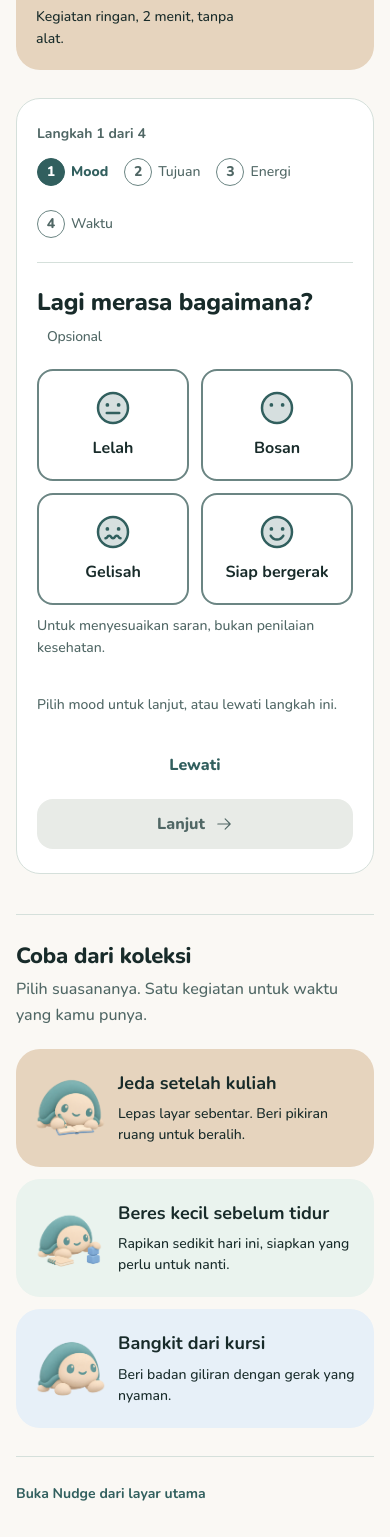
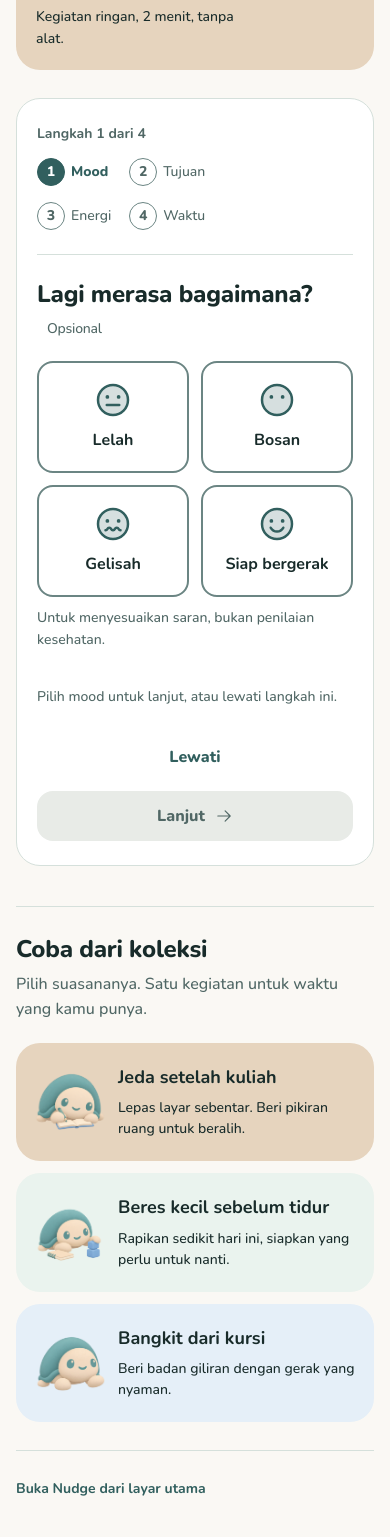
Before and after one commit to Fabverse0/Nudge, a Next.js app: page /app in a window 390 px wide. Shown: the part 456-1993 px from the top of the page. Built offline with nearby package versions, Linux system fonts and the light colour scheme.

Commit message:
style(app): balance mobile progress and reuse design tokens

```diff
--- a/src/components/activity/activity-studio.css
+++ b/src/components/activity/activity-studio.css
@@ -74,7 +74,7 @@
 }
 .app-studio .history-confirm {
   padding: 20px;
-  border-radius: 20px;
+  border-radius: var(--control-radius);
   background: var(--sand);
   margin-block: 20px;
 }
@@ -86,7 +86,7 @@
 }
 
 @media (max-width: 600px) {
-  .app-studio .selection-progress ol {
+  .app-studio .selection-flow .selection-progress ol {
     display: grid;
     grid-template-columns: repeat(2, minmax(0, 1fr));
     gap: 8px 16px;
@@ -140,7 +140,7 @@
   border-top: 1px solid var(--subtle);
 }
 .app-studio .collection-picker h2 {
-  font-size: 1.375rem;
+  font-size: 1.5rem;
 }
 .app-studio .collection-picker > p {
   margin: 8px 0 20px;
@@ -167,7 +167,7 @@
   background: var(--sand);
 }
 .app-studio .collection-option.move {
-  background: #e7f0f8;
+  background: color-mix(in srgb, var(--blue) 20%, var(--surface));
 }
 .app-studio .collection-option:hover {
   border-color: var(--action);
```
